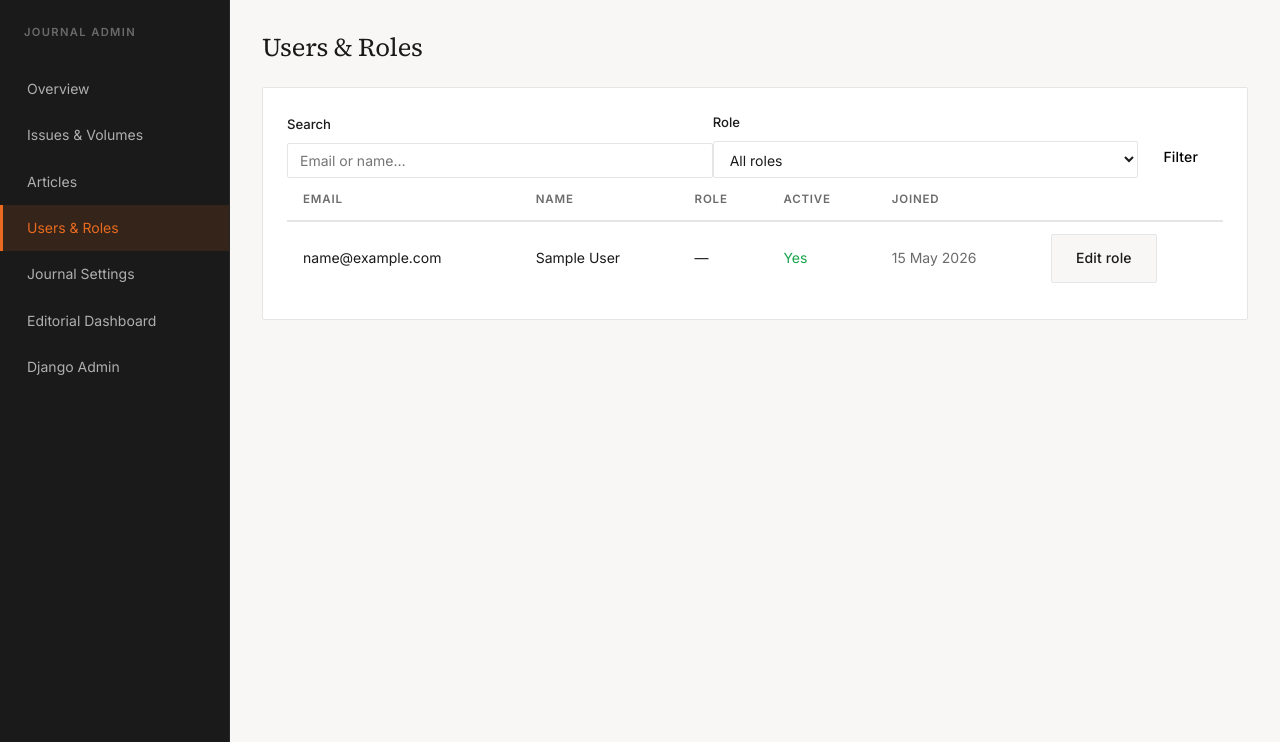
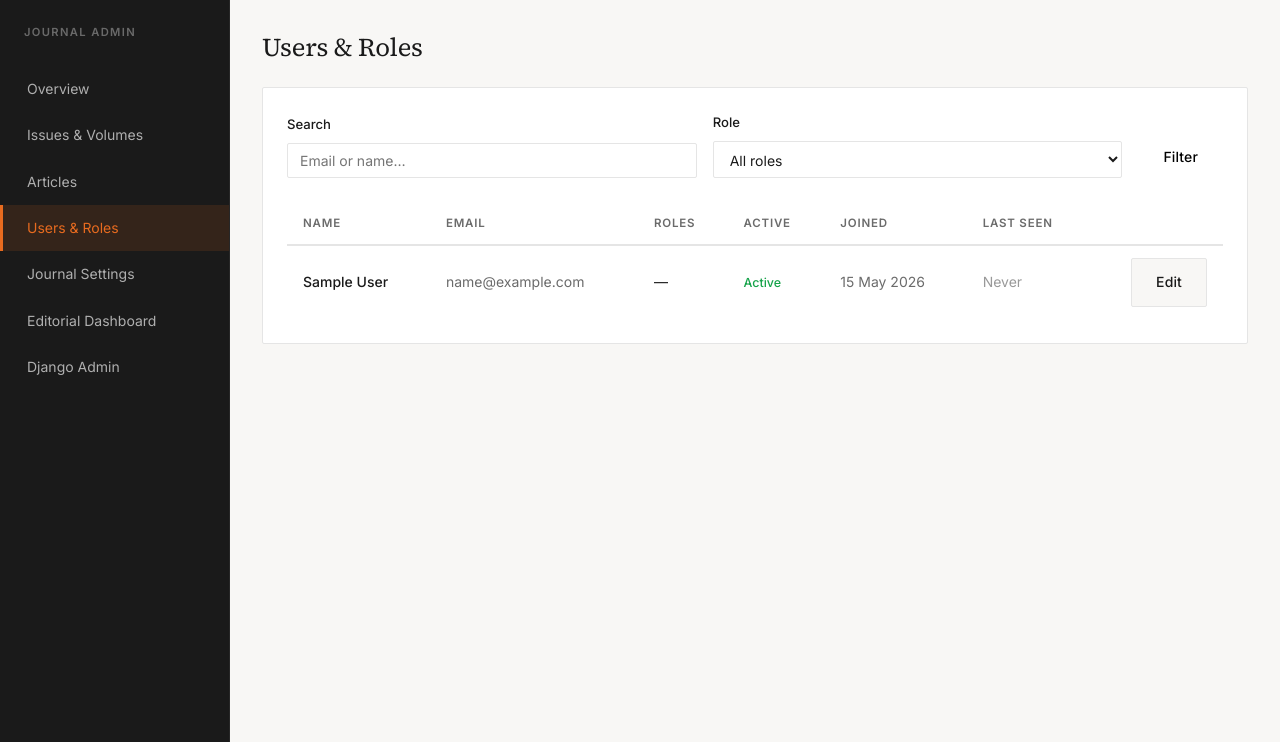
Before and after one commit to iorobertob/ARJournal, a Django app: page /journal-admin/users/ in a window 1280 px wide. Shown: the part 57-799 px from the top of the page. Run offline with Django 5.2, Linux system fonts and the light colour scheme; the visitor is signed in with stand-in values (Sample User, id 1); data comes from the database, SQL or seed files in the repository; data that the repository does not hold is empty.

Commit message:
add user deletion, name and last connected

```diff
--- a/apps/accounts/admin_urls.py
+++ b/apps/accounts/admin_urls.py
@@ -5,6 +5,7 @@ urlpatterns = [
     path('', admin_views.dashboard, name='journal_admin_dashboard'),
     path('users/', admin_views.user_list, name='journal_admin_users'),
     path('users/<int:pk>/edit/', admin_views.user_edit, name='journal_admin_user_edit'),
+    path('users/<int:pk>/delete/', admin_views.user_delete, name='journal_admin_user_delete'),
     path('settings/', admin_views.journal_settings, name='journal_admin_settings'),
     # Issue & Volume assembly
     path('issues/', admin_views.issue_list, name='journal_admin_issues'),
--- a/apps/accounts/admin_views.py
+++ b/apps/accounts/admin_views.py
@@ -74,11 +74,16 @@ def user_list(request):
             first_name__icontains=search
         ) | User.objects.filter(last_name__icontains=search)
         users = users.distinct()
+    can_delete = (
+        request.user.is_superuser
+        or request.user.has_role(UserRole.SYSTEM_ADMIN, UserRole.EDITOR_IN_CHIEF)
+    )
     return render(request, 'journal_admin/user_list.html', {
         'users': users,
         'roles': UserRole.choices,
         'role_filter': role_filter,
         'search': search,
+        'can_delete': can_delete,
     })
 
 
@@ -98,6 +103,37 @@ def user_edit(request, pk):
     return render(request, 'journal_admin/user_edit.html', {
         'edited_user': user,
         'roles': UserRole.choices,
+    })
+
+
+@journal_admin_required
+def user_delete(request, pk):
+    can_delete = (
+        request.user.is_superuser
+        or request.user.has_role(UserRole.SYSTEM_ADMIN, UserRole.EDITOR_IN_CHIEF)
+    )
+    if not can_delete:
+        return render(request, '403.html', {'message': 'Only System Administrators and Editors-in-Chief can delete accounts.'}, status=403)
+
+    target = get_object_or_404(User, pk=pk)
+
+    if target == request.user:
+        messages.error(request, 'You cannot delete your own account.')
+        return redirect('journal_admin_users')
+
+    if request.method == 'POST':
+        email = target.email
+        target.delete()
+        messages.success(request, f'Account for {email} has been permanently deleted.')
+        return redirect('journal_admin_users')
+
+    # Count related data to show in the warning
+    from apps.submissions.models import Submission
+    submission_count = Submission.objects.filter(author=target).count()
+
+    return render(request, 'journal_admin/user_delete_confirm.html', {
+        'target': target,
+        'submission_count': submission_count,
     })
 
 
--- a/templates/journal_admin/user_list.html
+++ b/templates/journal_admin/user_list.html
@@ -6,7 +6,8 @@
 <h1 class="jadmin-page-title">Users &amp; Roles</h1>
 
 <div class="jadmin-card">
-  <form method="get" style="display:flex;gap:var(--space-4);align-items:flex-end;flex-wrap:wrap;margin-bottom:var(--space-5);">
+
+  <form method="get" style="display:flex;gap:var(--spacing-4);align-items:flex-end;flex-wrap:wrap;margin-bottom:var(--spacing-6);">
     <div class="form-group" style="min-width:240px;">
       <label>Search</label>
       <input type="text" name="q" value="{{ search }}" placeholder="Email or name…" class="form-control">
@@ -21,34 +22,63 @@
       </select>
     </div>
     <button type="submit" class="btn btn-primary">Filter</button>
-    {% if search or role_filter %}<a href="{% url 'journal_admin_users' %}" class="btn" style="background:var(--color-surface);border:1px solid var(--color-border);">Clear</a>{% endif %}
+    {% if search or role_filter %}
+    <a href="{% url 'journal_admin_users' %}" class="btn"
+       style="background:var(--color-surface);border:1px solid var(--color-border);">Clear</a>
+    {% endif %}
   </form>
 
   <table class="jadmin-table">
     <thead>
       <tr>
+        <th>Name</th>
         <th>Email</th>
-        <th>Name</th>
-        <th>Role</th>
+        <th>Roles</th>
         <th>Active</th>
         <th>Joined</th>
+        <th>Last seen</th>
         <th></th>
       </tr>
     </thead>
     <tbody>
     {% for u in users %}
     <tr>
-      <td>{{ u.email }}</td>
-      <td>{{ u.get_full_name|default:"—" }}</td>
-      <td>{% for r in u.roles %}<span class="role-badge role-badge--{{ r }}" style="margin-right:2px;">{{ r|title|cut:"_" }}</span>{% empty %}—{% endfor %}</td>
-      <td>{% if u.is_active %}<span style="color:#16a34a;">Yes</span>{% else %}<span style="color:#dc2626;">No</span>{% endif %}</td>
-      <td style="color:var(--color-muted);">{{ u.date_joined|date:"d M Y" }}</td>
-      <td><a href="{% url 'journal_admin_user_edit' u.pk %}" class="btn btn-sm" style="background:var(--color-surface);border:1px solid var(--color-border);">Edit role</a></td>
+      <td style="font-weight:500;">{{ u.get_full_name|default:"—" }}</td>
+      <td style="color:var(--color-muted);">{{ u.email }}</td>
+      <td>
+        {% for r in u.roles %}
+        <span class="role-badge role-badge--{{ r }}" style="margin-right:2px;">{{ r|title|cut:"_" }}</span>
+        {% empty %}—{% endfor %}
+      </td>
+      <td>
+        {% if u.is_active %}
+        <span style="color:#16a34a;font-size:0.78rem;font-weight:500;">Active</span>
+        {% else %}
+        <span style="color:#dc2626;font-size:0.78rem;font-weight:500;">Suspended</span>
+        {% endif %}
+      </td>
+      <td style="color:var(--color-muted);font-size:var(--size-sm);">{{ u.date_joined|date:"d M Y" }}</td>
+      <td style="color:var(--color-muted);font-size:var(--size-sm);">
+        {% if u.last_login %}{{ u.last_login|timesince }} ago{% else %}<span style="color:var(--color-light);">Never</span>{% endif %}
+      </td>
+      <td>
+        <div style="display:flex;gap:var(--spacing-2);justify-content:flex-end;">
+          <a href="{% url 'journal_admin_user_edit' u.pk %}" class="btn btn-sm"
+             style="background:var(--color-surface);border:1px solid var(--color-border);">Edit</a>
+          {% if can_delete and u != request.user %}
+          <a href="{% url 'journal_admin_user_delete' u.pk %}" class="btn btn-sm"
+             style="color:#dc2626;border:1px solid #fecaca;background:#fff5f5;">Delete</a>
+          {% endif %}
+        </div>
+      </td>
     </tr>
     {% empty %}
-    <tr><td colspan="6" style="color:var(--color-muted);text-align:center;padding:var(--space-8);">No users found.</td></tr>
+    <tr>
+      <td colspan="7" style="color:var(--color-muted);text-align:center;padding:var(--spacing-8);">No users found.</td>
+    </tr>
     {% endfor %}
     </tbody>
   </table>
+
 </div>
 {% endblock %}
```
Also changed, not shown: templates/journal_admin/user_delete_confirm.html (added, +68 -0 lines).
